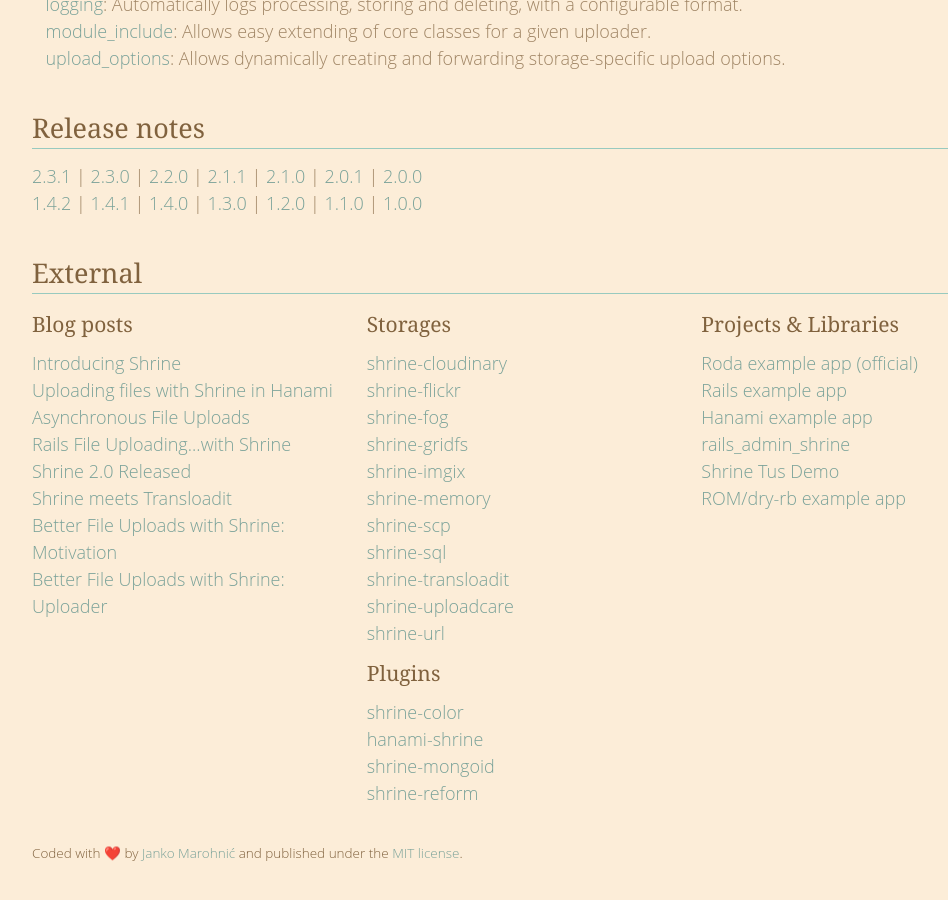
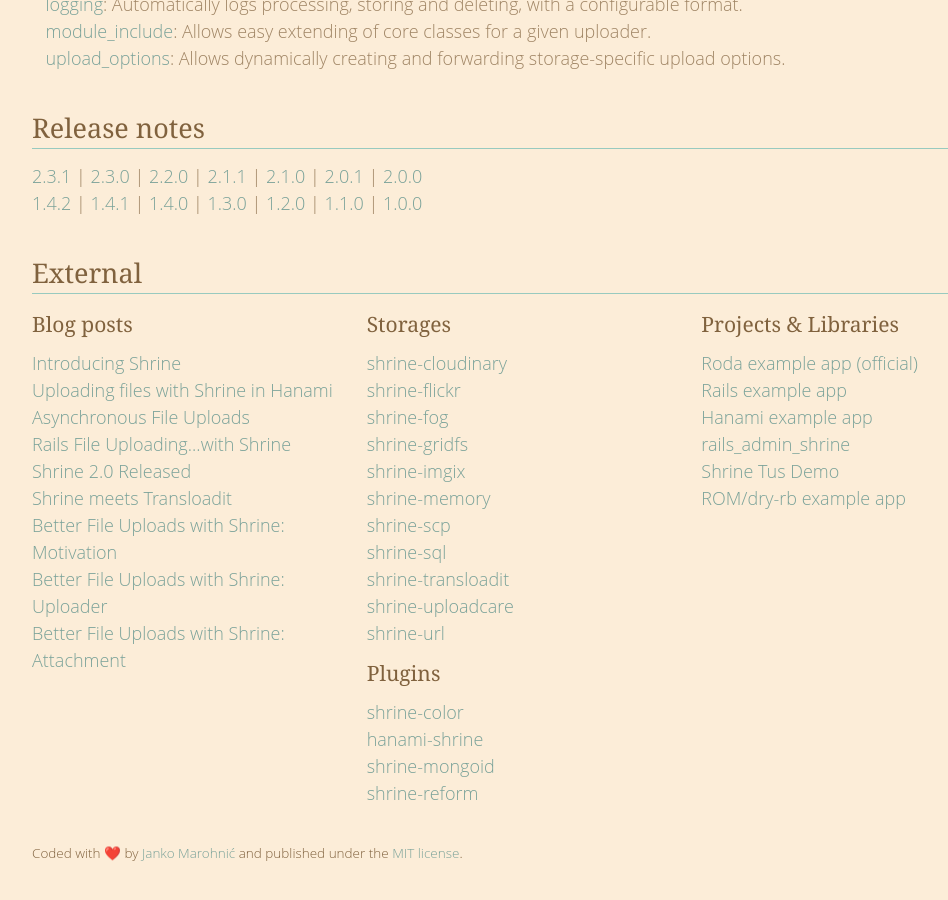
Before and after one commit to avinashcodeer/Romenics, a Jekyll site: the page built from www/index.html, in a window 1280 px wide and 900 px high, scrolled down 1730 px. Shown: the whole window, without its empty margins (106-1054 px from the left). Built offline with Jekyll 4.4.1, drawn with Linux system fonts in a browser that asks for light colours; emoji names are drawn with the system emoji font.

Commit message:
Add latest "Attachment" blog post to the website

```diff
--- a/www/_data/external.yml
+++ b/www/_data/external.yml
@@ -26,6 +26,9 @@
       -
         name: "Better File Uploads with Shrine: Uploader"
         url: https://twin.github.io/better-file-uploads-with-shrine-uploader/
+      -
+        name: "Better File Uploads with Shrine: Attachment"
+        url: https://twin.github.io/better-file-uploads-with-shrine-attachment/
 -
   -
     title: Storages
```
